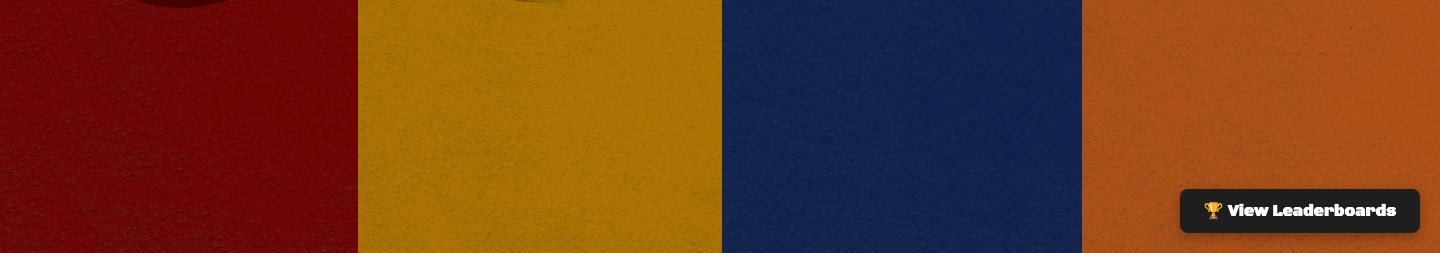
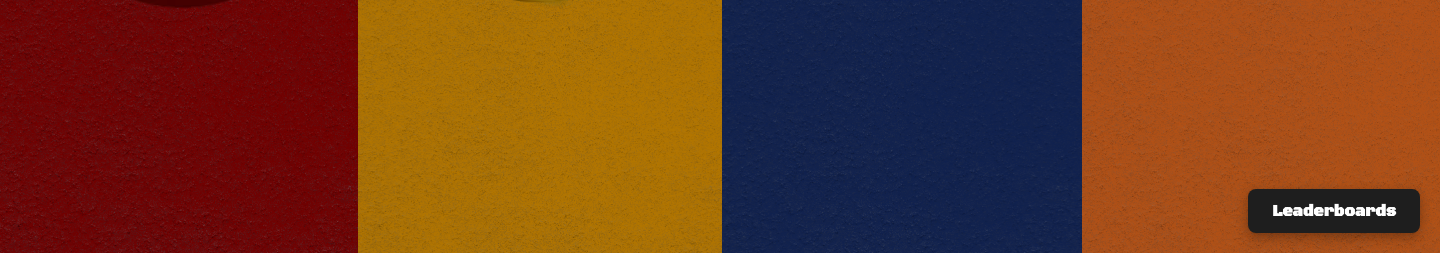
Before and after one commit to bright4Pres/intramuralsscoretracker, a Django app: page / in a window 1440 px wide. Shown: the part 547-800 px from the top of the page. Run offline with Django 5.2, Linux system fonts and the light colour scheme; data that the repository does not hold is empty; some libraries are stand-ins or nearby versions.

Commit message:
leaderboards

```diff
--- a/scoretracker/scoring/templates/home.html
+++ b/scoretracker/scoring/templates/home.html
@@ -296,7 +296,7 @@
 
     <!-- Navigation Links,.  -->
     <div style="position: fixed; bottom: 20px; right: 20px; display: flex; gap: 10px; z-index: 9999;">
-        <a href="/leaderboard/" style="background-color: rgb(30, 30, 30); color: white; padding: 12px 24px; border-radius: 8px; text-decoration: none; font-weight: bold; box-shadow: 0 4px 12px rgba(0,0,0,0.3); transition: transform 0.3s;" onmouseover="this.style.transform='translateY(-2px)'" onmouseout="this.style.transform='translateY(0)'">🏆 View Leaderboards</a>
+        <a href="/leaderboard/" style="background-color: rgb(30, 30, 30); color: white; padding: 12px 24px; border-radius: 8px; text-decoration: none; font-weight: bold; box-shadow: 0 4px 12px rgba(0,0,0,0.3); transition: transform 0.3s;" onmouseover="this.style.transform='translateY(-2px)'" onmouseout="this.style.transform='translateY(0)'">Leaderboards</a>
     </div>
 </main>
 
```
